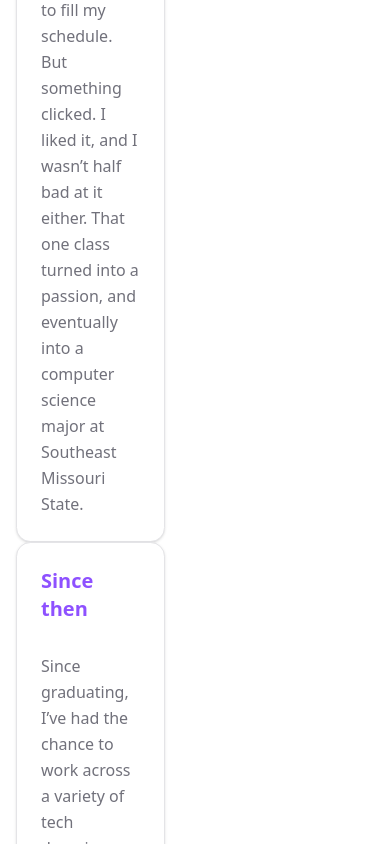
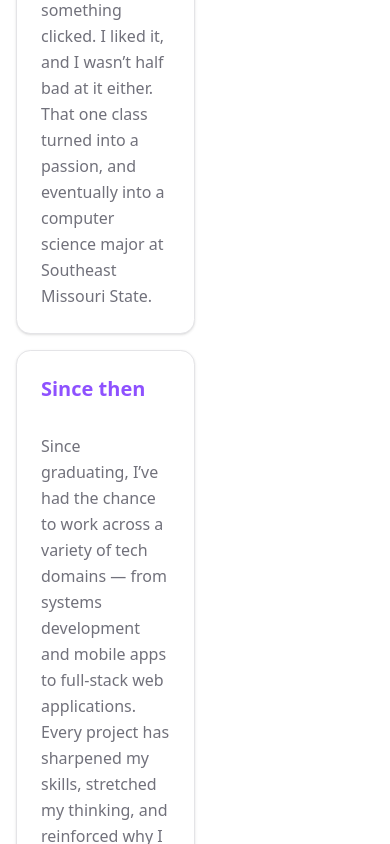
Before and after one commit to mrphilipp7/mrphilipp7.github.io, a React (Vite) app: page / in a window 390 px wide. Shown: the part 1156-2000 px from the top of the page. Built offline with nearby package versions, Linux system fonts and the light colour scheme.

Commit message:
adding text finishes

```diff
--- a/src/App.tsx
+++ b/src/App.tsx
@@ -14,7 +14,7 @@ function App() {
           whileInView={{ opacity: 1, y: 0 }}
           transition={{ delay: 0.3, duration: 0.8, ease: 'easeInOut' }}
         >
-          <h1 className="text-3xl md:text-7xl font-bold dark:text-white text-center">
+          <h1 className="text-3xl md:text-7xl font-bold text-foreground text-center">
             Hello my name is <span className="text-primary">Zach</span>
           </h1>
           <ProfilePhoto />
@@ -36,9 +36,9 @@ function App() {
           transition={{ delay: 0.3, duration: 0.8, ease: 'easeInOut' }}
         >
           {/* tell my story */}
-          <div className="flex-1 flex flex-col justify-center items-start ">
+          <div className="flex-1 flex flex-col justify-center items-start relative gap-4">
             {/* getting started in programming */}
-            <Card>
+            <Card className="z-10 max-w-96">
               <CardHeader>
                 <CardTitle className="text-xl md:text-3xl font-semibold text-left text-primary">
                   How it started
@@ -55,7 +55,7 @@ function App() {
               </CardContent>
             </Card>
             {/* experience */}
-            <Card>
+            <Card className="z-10 max-w-96">
               <CardHeader>
                 <CardTitle className="text-xl md:text-3xl font-semibold text-left text-primary">
                   Since then
@@ -73,7 +73,7 @@ function App() {
             </Card>
           </div>
           {/* animation or photo */}
-          <div className=" flex-2"></div>
+          <div className=" flex-1"></div>
         </motion.section>
       </main>
     </>
```
